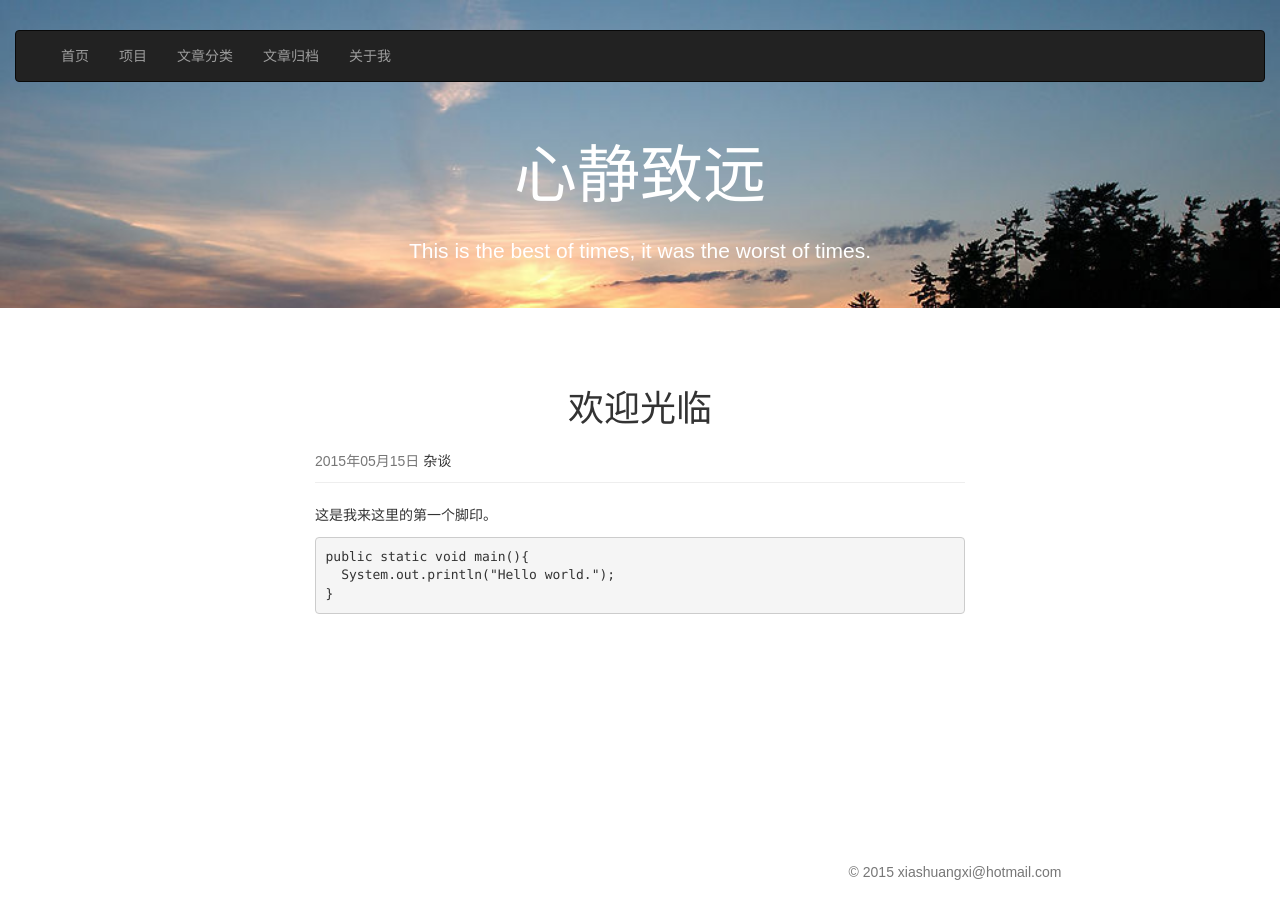
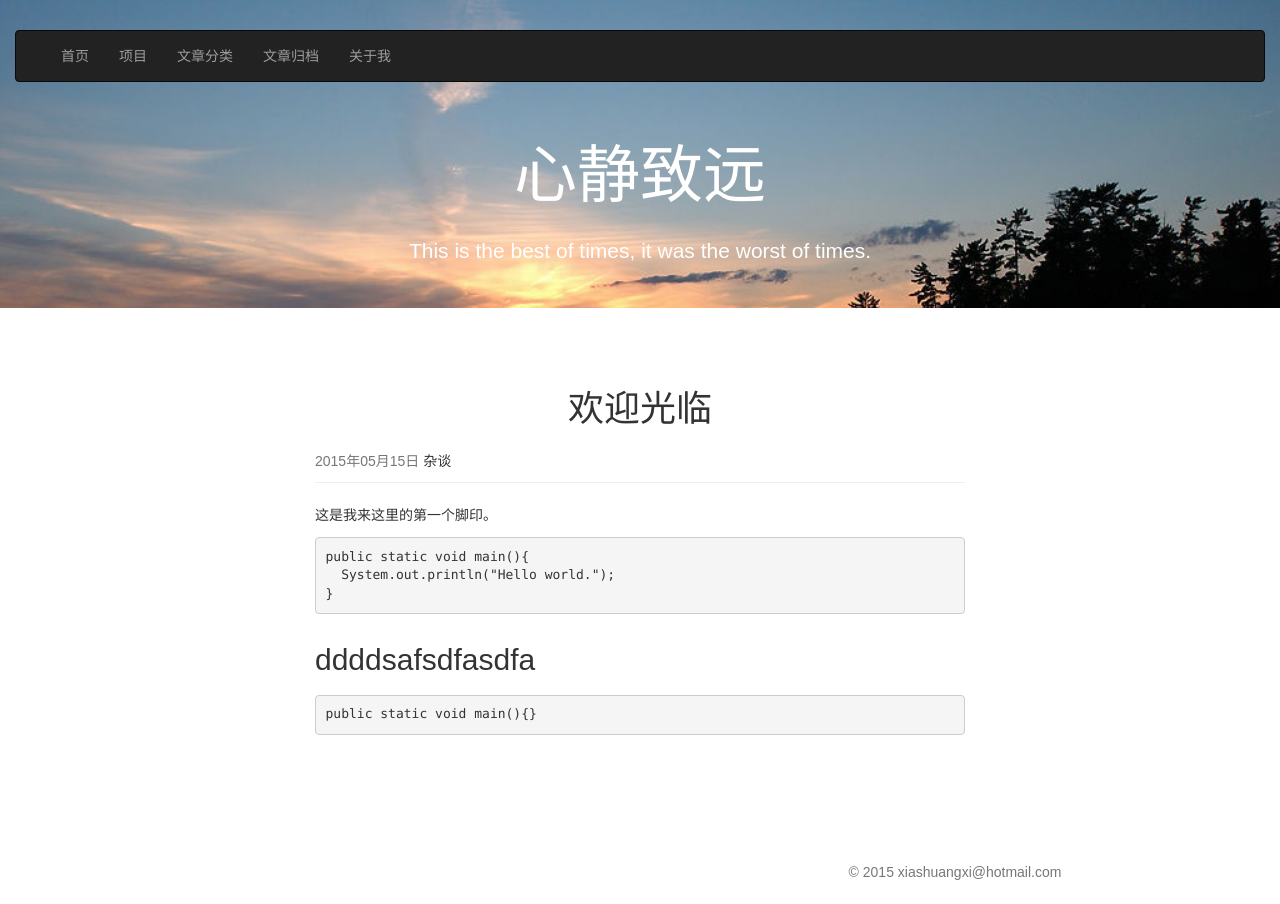
Before and after one commit to jinchangle/xiashuangxi.github.io, a Jekyll site: the page built from _posts/2015-05-15-start.md, in a window 1280 px wide. Built offline with Jekyll 4.4.1, drawn with Linux system fonts in a browser that asks for light colours; nearby versions of some CDN libraries; comment, search, counter and statistics services are not loaded.

Commit message:
Update 2015-05-15-start.md

````diff
--- a/_posts/2015-05-15-start.md
+++ b/_posts/2015-05-15-start.md
@@ -12,3 +12,9 @@ public static void main(){
   System.out.println("Hello world.");
 }
 ```
+
+
+##ddddsafsdfasdfa
+```java
+public static void main(){}
+```
````
